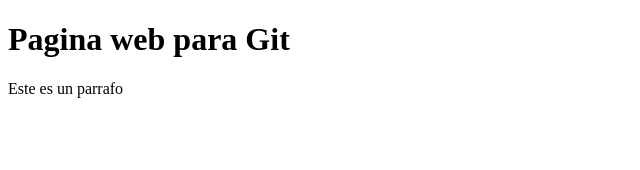
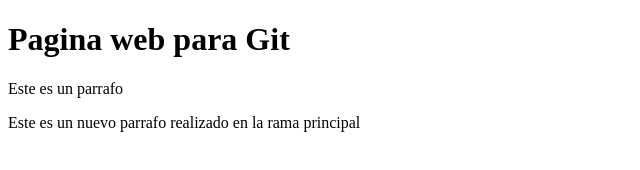
Before and after one commit to herilon/pruebasg60, a plain HTML site: page index.html in a window 1280 px wide. Shown: the whole page, without its empty margins (0-640 px from the left). Drawn offline with Linux system fonts and the light colour scheme.

Commit message:
Parrafo principal

```diff
--- a/index.html
+++ b/index.html
@@ -9,5 +9,6 @@
 <body>
     <h1>Pagina web para Git</h1>
     <p>Este es un parrafo</p>
+    <p>Este es un nuevo parrafo realizado en la rama principal</p>
 </body>
 </html>
```
